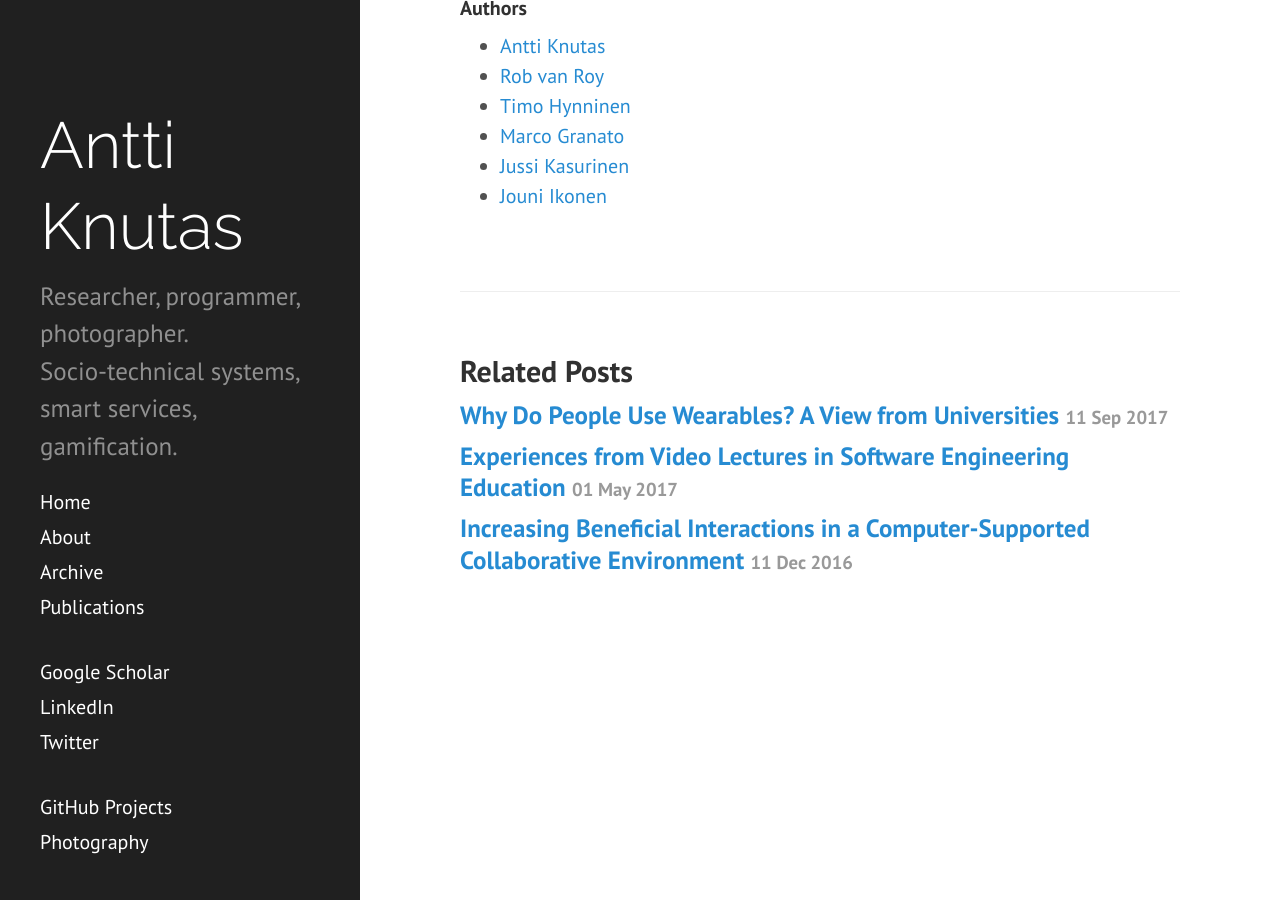
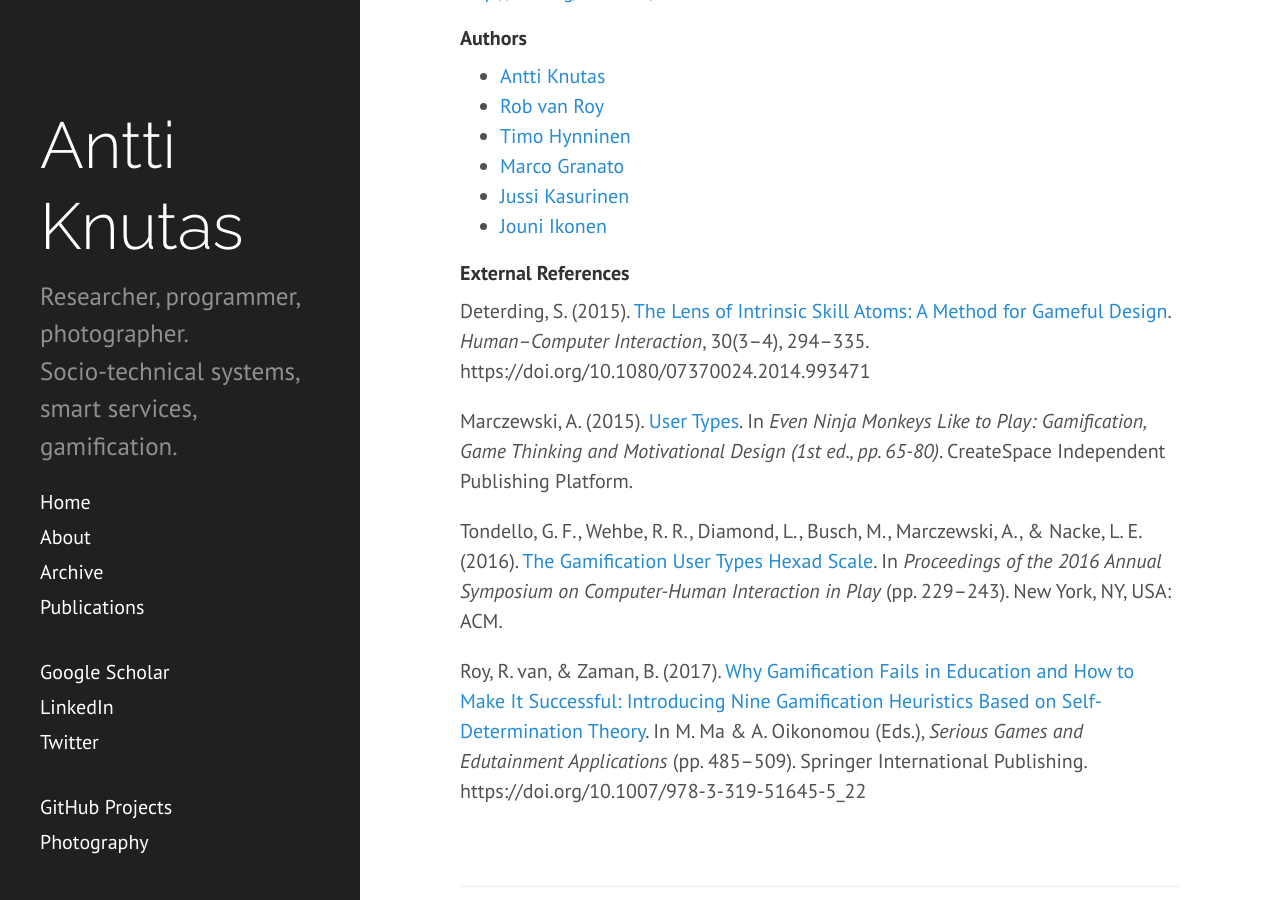
Before and after one commit to aknutas/aknutas.github.io, a Jekyll site: the page built from _posts/2017-10-14-adaptive-personalized-gamification.md, in a window 1280 px wide and 900 px high, scrolled down 2217 px. Built offline with Jekyll 4.4.1, drawn with Linux system fonts in a browser that asks for light colours; some of the changed text lies outside the part shown.

Commit message:
Updated references

```diff
--- a/_posts/2017-10-14-adaptive-personalized-gamification.md
+++ b/_posts/2017-10-14-adaptive-personalized-gamification.md
@@ -9,10 +9,10 @@ tags:
 published: true
 ---
 
-![Figure: Tondello's (2016) Gamification User Type Hexad](/assets/img/2017-10-14-gamification-hexad-halfsize.png)
-*Figure: Tondello's (2016) Gamification User Type Hexad*
+![Figure: Marczewski's (2015) Gamification User Type Hexad](/assets/img/2017-10-14-gamification-hexad-halfsize.png)
+*Figure: Marczewski's [(2015)](#external-references) Gamification User Type Hexad*
 
-Gamification is a trending topic in both research and commercial applications. However, there has been uncertainity of when and where gamification is effective, and which approaches are suitable different users and environments. Recent studies have proposed that *personalization* is a key and gamification is not necessarily a one-size fits all method. In this study, we have used Tondello's gamification user type hexad, van Roy's heuristics for effective gamification design, and Deterding's design lenses to create *an adaptive gamification system for personalized gamification*. The CN2 rule induction machine learning method was used to distill the expert panel created gamification ruleset into a decision-making algorithm. The gamification algorithm matches situations and user types with specific gamification challenges.
+Gamification is a trending topic in both research and commercial applications. However, there has been uncertainity of when and where gamification is effective, and which approaches are suitable different users and environments. Recent studies have proposed that *personalization* is a key and gamification is not necessarily a one-size fits all method. In this study, we have used the gamification user type hexad [(Marczewski, 2015; Tondello et al., 2016)](#external-references), van Roy's [(2017](#external-references) heuristics for effective gamification design, and Deterding's (2015)(#external-references) design lenses to create *an adaptive gamification system for personalized gamification*. The CN2 rule induction machine learning method was used to distill the expert panel created gamification ruleset into a decision-making algorithm. The gamification algorithm matches situations and user types with specific gamification challenges.
 
 The application domain is a computer-supported collaborative learning environment, where software engineering students work together in teams. The aim of the system is to encourage beneficial interactions along the principles of self-determination theory (Deci & Ryan, 2012).
 
@@ -37,3 +37,12 @@ Knutas, A., van Roy, R., Hynninen, T., Granato, M., Kasurinen, J., & Ikonen, J.
 * [Marco Granato](https://www.linkedin.com/in/granatomarco/)
 * [Jussi Kasurinen](https://twitter.com/jkasurin)
 * [Jouni Ikonen](https://twitter.com/jouni_ikonen)
+
+##### External References
+Deterding, S. (2015). [The Lens of Intrinsic Skill Atoms: A Method for Gameful Design](http://dx.doi.org/10.1080/07370024.2014.993471). *Human–Computer Interaction*, 30(3–4), 294–335. https://doi.org/10.1080/07370024.2014.993471
+
+Marczewski, A. (2015). [User Types](https://www.gamified.uk/user-types/). In *Even Ninja Monkeys Like to Play: Gamification, Game Thinking and Motivational Design (1st ed., pp. 65-80)*. CreateSpace Independent Publishing Platform.
+
+Tondello, G. F., Wehbe, R. R., Diamond, L., Busch, M., Marczewski, A., & Nacke, L. E. (2016). [The Gamification User Types Hexad Scale](http://doi.acm.org/10.1145/2967934.2968082). In *Proceedings of the 2016 Annual Symposium on Computer-Human Interaction in Play* (pp. 229–243). New York, NY, USA: ACM.
+
+Roy, R. van, & Zaman, B. (2017). [Why Gamification Fails in Education and How to Make It Successful: Introducing Nine Gamification Heuristics Based on Self-Determination Theory](http://link.springer.com/chapter/10.1007/978-3-319-51645-5_22). In M. Ma & A. Oikonomou (Eds.), *Serious Games and Edutainment Applications* (pp. 485–509). Springer International Publishing. https://doi.org/10.1007/978-3-319-51645-5_22
```
